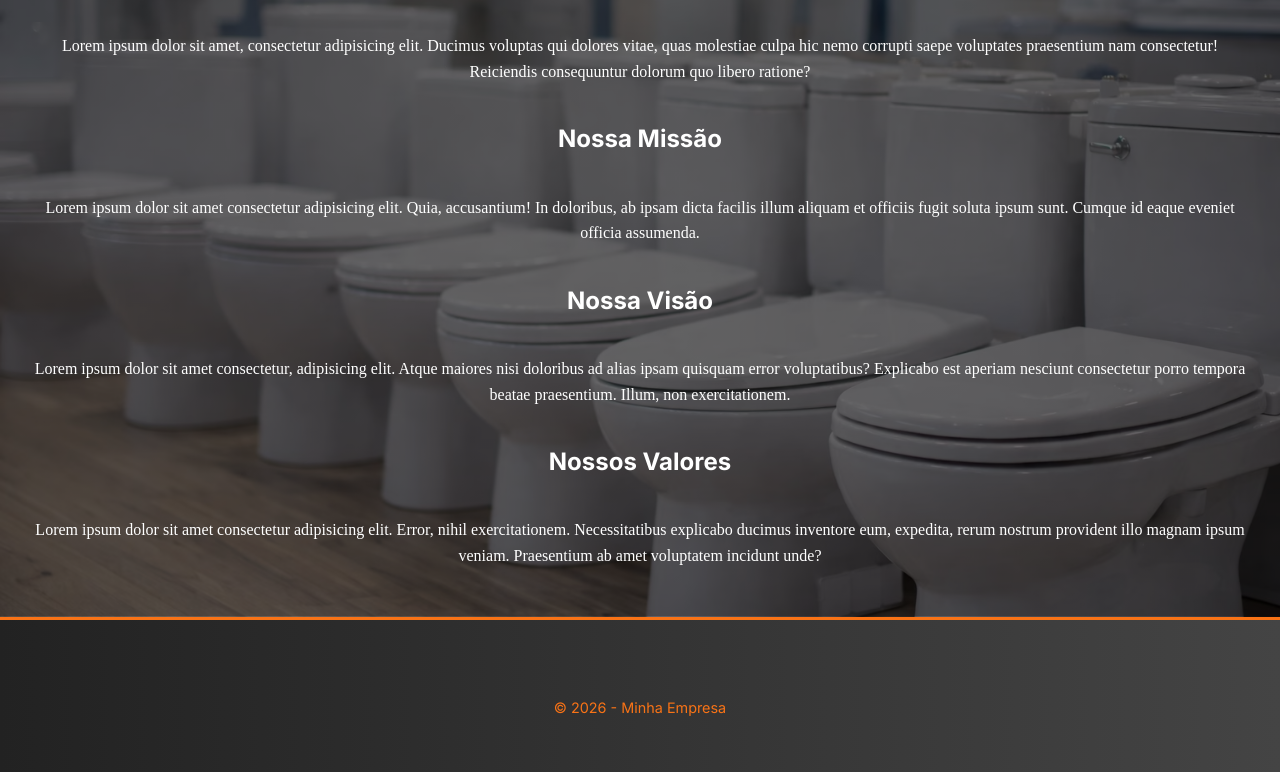
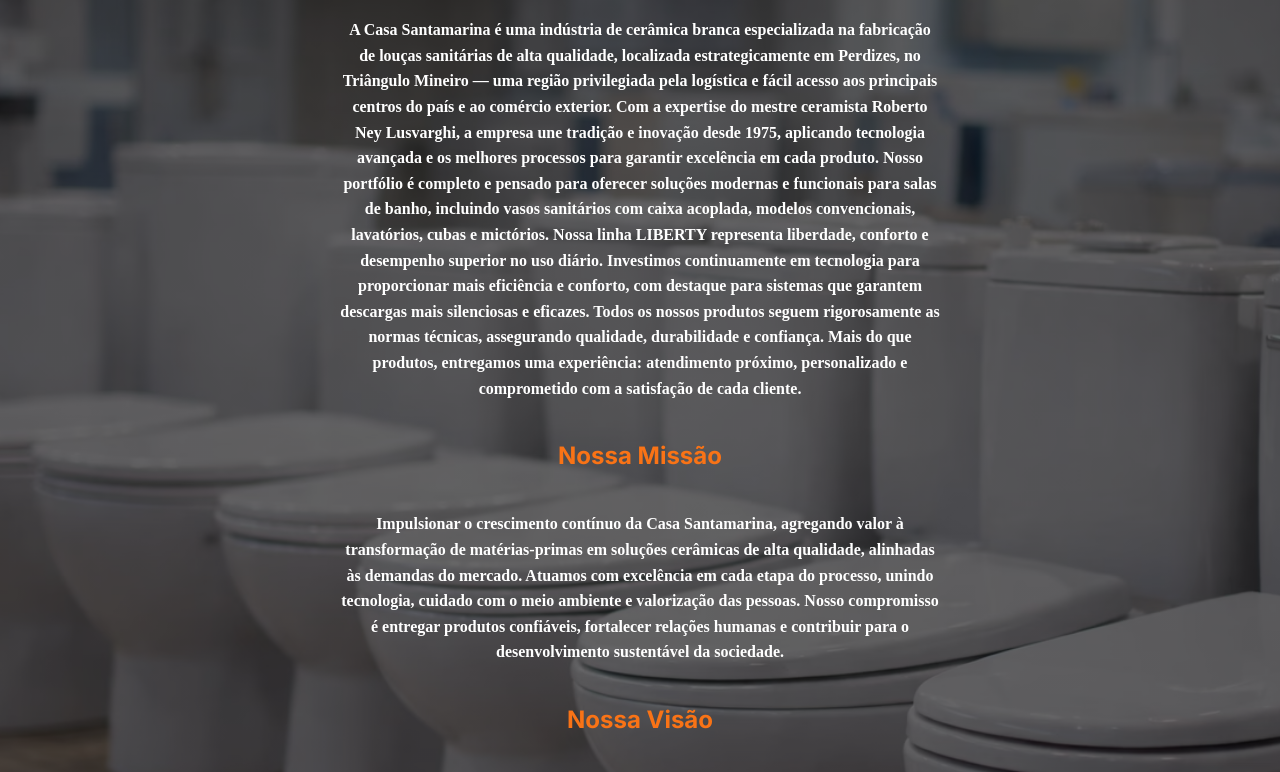
Before and after one commit to eulerrocha-beep/Santa-Marina, a plain HTML site: page sobre.html in a window 1280 px wide. Shown: the part 196-968 px from the top of the page. Drawn offline with Linux system fonts and the light colour scheme; a web font is replaced by a local one.

Commit message:
adição da seção sobre

```diff
--- a/assets/styles/politica.css
+++ b/assets/styles/politica.css
@@ -57,7 +57,7 @@
     align-items: flex-start;
 
 
-    padding: 2rem;
+    padding: 1rem;
 }
 
 .container h1,
--- a/assets/styles/sobre.css
+++ b/assets/styles/sobre.css
@@ -59,16 +59,21 @@
     background-position: center;
     background-repeat: no-repeat;
 
-    padding: 2rem;
+    padding: 1rem;
     color: white;
 }
 
 .conteiner h2 {
     font-family: var(--font-primary);
+    color: var(--color-primary-light);
+    ;
 }
 
 .conteiner p {
     font-family: var(--font-heading);
+    font-size: 0.750rem;
+    line-height: 1.6;
+    width: 350px;
 }
 
 footer {
@@ -103,6 +108,13 @@
     footer {
         height: 22vh;
     }
+
+    .conteiner p {
+        font-family: var(--font-heading);
+        font-size: 1rem;
+        line-height: 1.6;
+        width: 600px;
+    }
 }
 
 @media (max-width: 1024px) {
@@ -112,6 +124,7 @@
         margin: 0 auto;
         gap: 1rem;
     }
+
 
     .content {
         max-width: 100vw;
@@ -138,7 +151,7 @@
         visibility: visible !important;
     }
 
-     #menu ul {
+    #menu ul {
         display: flex !important;
         flex-direction: row !important;
         align-items: center !important;
--- a/sobre.html
+++ b/sobre.html
@@ -43,24 +43,53 @@
 
     <div class="conteiner">
         <h2>Quem Somos</h2>
-        <p>Lorem ipsum dolor sit amet, consectetur adipisicing elit. Ducimus voluptas qui dolores vitae, quas molestiae
-            culpa hic nemo corrupti saepe voluptates praesentium nam consectetur! Reiciendis consequuntur dolorum quo
-            libero ratione?
+        <p><strong>A Casa Santamarina é uma indústria de cerâmica branca especializada na fabricação de louças
+                sanitárias de
+                alta qualidade, localizada estrategicamente em Perdizes, no Triângulo Mineiro — uma região privilegiada
+                pela
+                logística e fácil acesso aos principais centros do país e ao comércio exterior.
+
+                Com a expertise do mestre ceramista Roberto Ney Lusvarghi, a empresa une tradição e inovação desde 1975,
+                aplicando tecnologia avançada e os melhores processos para garantir excelência em cada produto.
+
+                Nosso portfólio é completo e pensado para oferecer soluções modernas e funcionais para salas de banho,
+                incluindo vasos sanitários com caixa acoplada, modelos convencionais, lavatórios, cubas e mictórios.
+                Nossa
+                linha LIBERTY representa liberdade, conforto e desempenho superior no uso diário.
+
+                Investimos continuamente em tecnologia para proporcionar mais eficiência e conforto, com destaque para
+                sistemas que garantem descargas mais silenciosas e eficazes. Todos os nossos produtos seguem
+                rigorosamente
+                as normas técnicas, assegurando qualidade, durabilidade e confiança.
+
+                Mais do que produtos, entregamos uma experiência: atendimento próximo, personalizado e comprometido com
+                a
+                satisfação de cada cliente.</strong>
         </p>
 
         <h2>Nossa Missão</h2>
-        <p>Lorem ipsum dolor sit amet consectetur adipisicing elit. Quia, accusantium! In doloribus, ab ipsam dicta
-            facilis illum aliquam et officiis fugit soluta ipsum sunt. Cumque id eaque eveniet officia assumenda.</p>
+        <p><strong>Impulsionar o crescimento contínuo da Casa Santamarina, agregando valor à transformação de
+                matérias-primas em
+                soluções cerâmicas de alta qualidade, alinhadas às demandas do mercado.
+
+                Atuamos com excelência em cada etapa do processo, unindo tecnologia, cuidado com o meio ambiente e
+                valorização das pessoas. Nosso compromisso é entregar produtos confiáveis, fortalecer relações humanas e
+                contribuir para o desenvolvimento sustentável da sociedade.</strong></p>
 
         <h2>Nossa Visão</h2>
-        <p>Lorem ipsum dolor sit amet consectetur, adipisicing elit. Atque maiores nisi doloribus ad alias ipsam
-            quisquam error voluptatibus? Explicabo est aperiam nesciunt consectetur porro tempora beatae praesentium.
-            Illum, non exercitationem.</p>
+        <p><strong>Ser referência no mercado de louças sanitárias, reconhecida pela qualidade, inovação e capacidade de atender
+            às necessidades de consumidores cada vez mais exigentes.
+
+            Buscamos liderar o setor oferecendo soluções que unem desempenho, conforto e tecnologia, proporcionando
+            experiências superiores aos usuários e gerando valor para clientes, parceiros e sociedade.</strong></p>
 
         <h2>Nossos Valores</h2>
-        <p>Lorem ipsum dolor sit amet consectetur adipisicing elit. Error, nihil exercitationem. Necessitatibus
-            explicabo ducimus inventore eum, expedita, rerum nostrum provident illo magnam ipsum veniam. Praesentium ab
-            amet voluptatem incidunt unde?</p>
+        <p> <strong>Excelência em tudo o que fazemos,
+                Transparência nas relações,
+                Foco no cliente,
+                Inovação contínua,
+                Responsabilidade ambiental,
+                Trabalho em equipe,</strong> </p>
     </div>
     </div>
 
```
